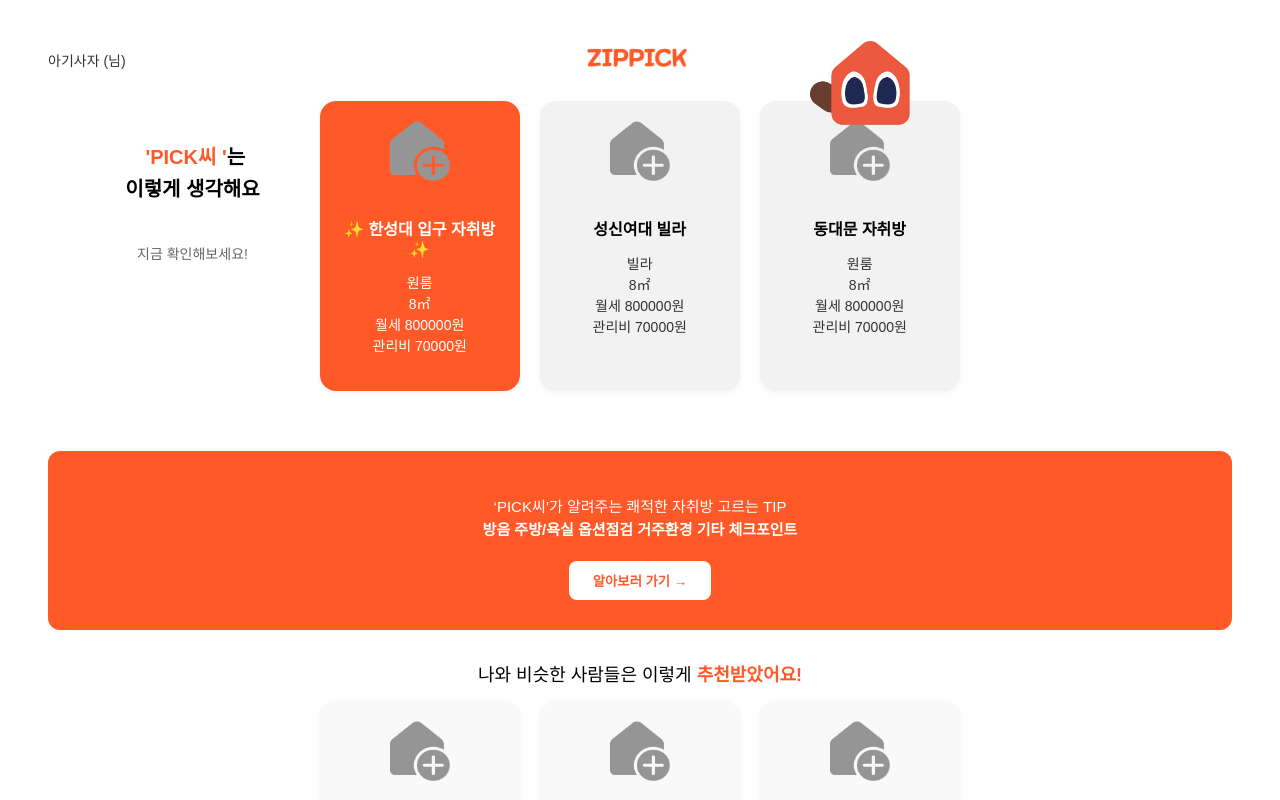
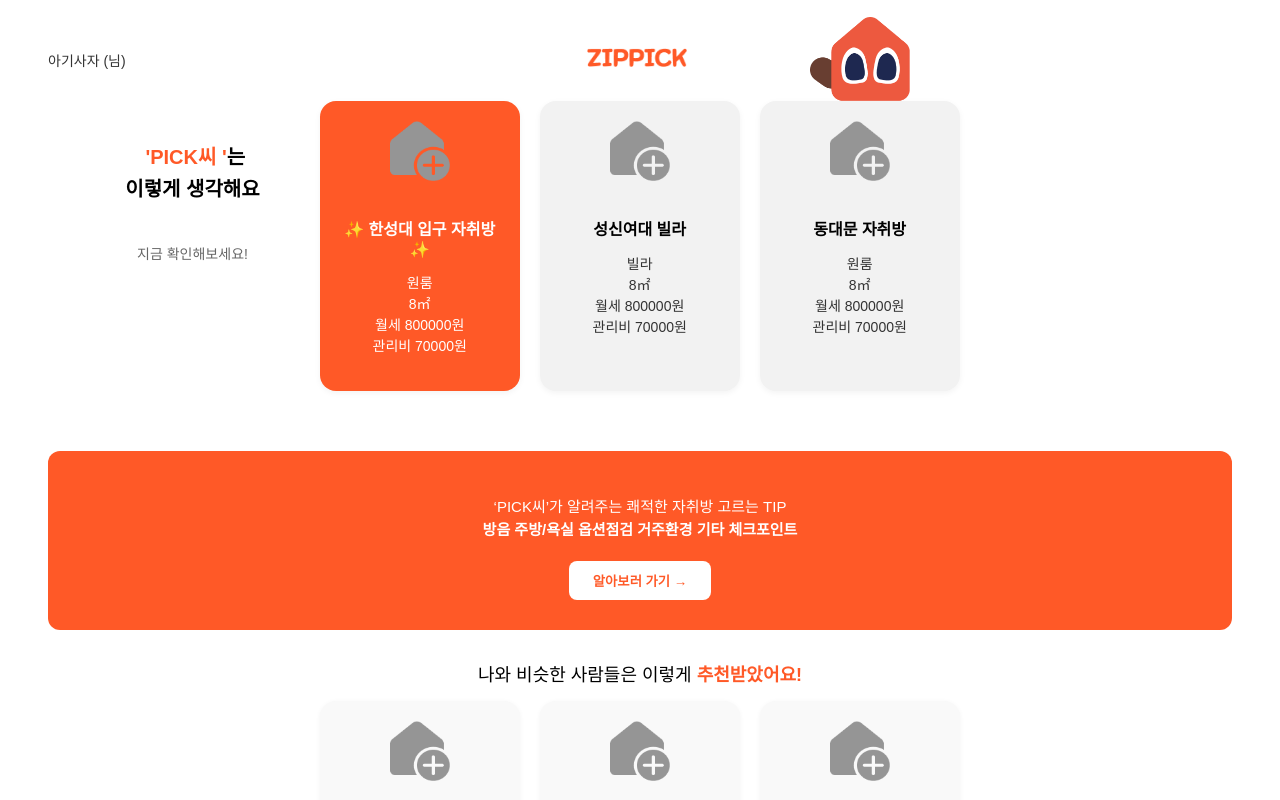
Before and after one commit to HSU-Likelion-Zipick/Zipick-Front, a React (Create React App) app: page /recommend in a window 1280 px wide. Shown: the top 800 px of the page. Built offline with nearby package versions, Linux system fonts and the light colour scheme.

Commit message:
✨feat: 상단에 마스코트 박스 위로 올가도록 수정

```diff
--- a/src/css/Recommend.scss
+++ b/src/css/Recommend.scss
@@ -109,7 +109,7 @@
           position: relative;
           .mascot-above {
             position: absolute;
-            top: -60px; // 카드 위로 절반 정도 겹치도록 조절
+            top: -84px; // 카드 위로 절반 정도 겹치도록 조절
             left: 50%;
             transform: translateX(-50%);
             z-index: 2;
```
